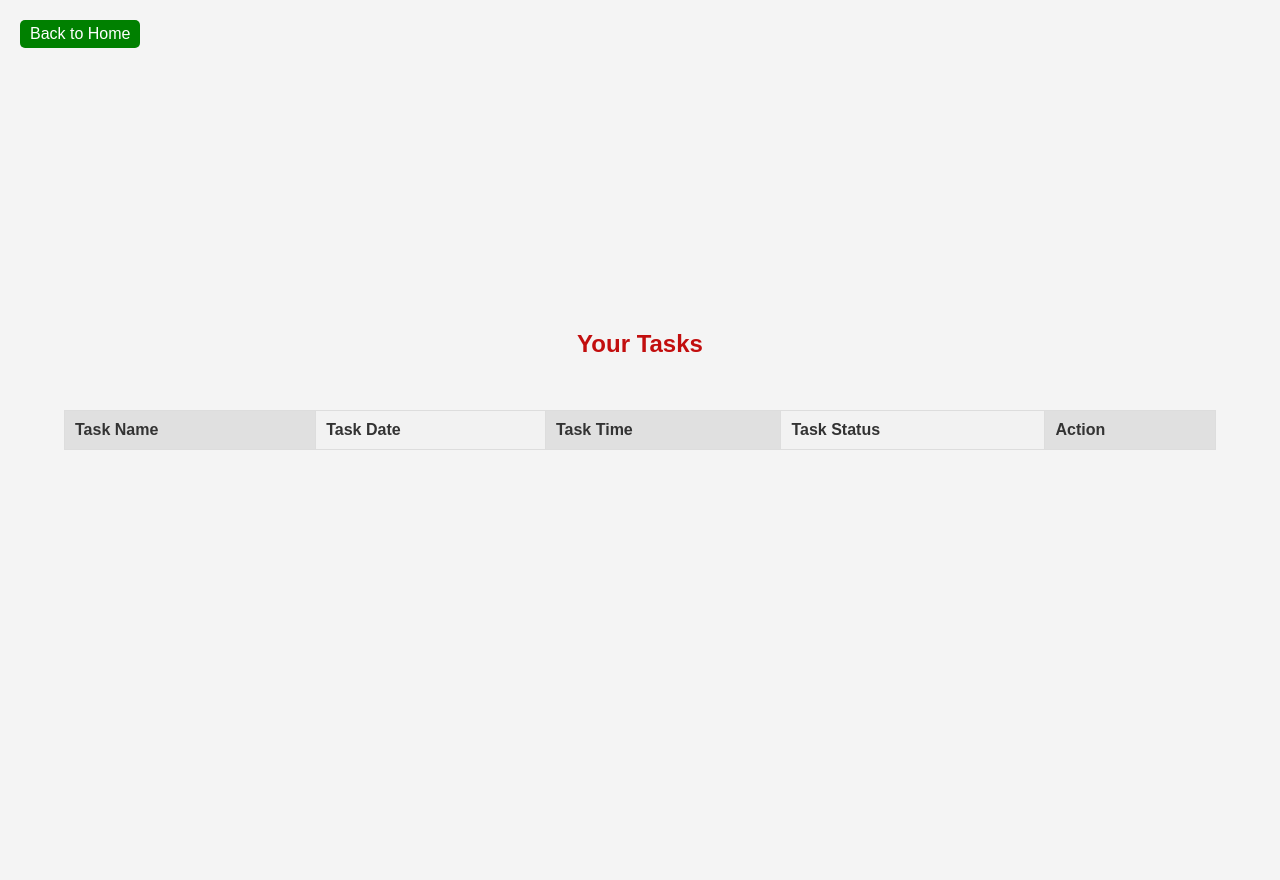
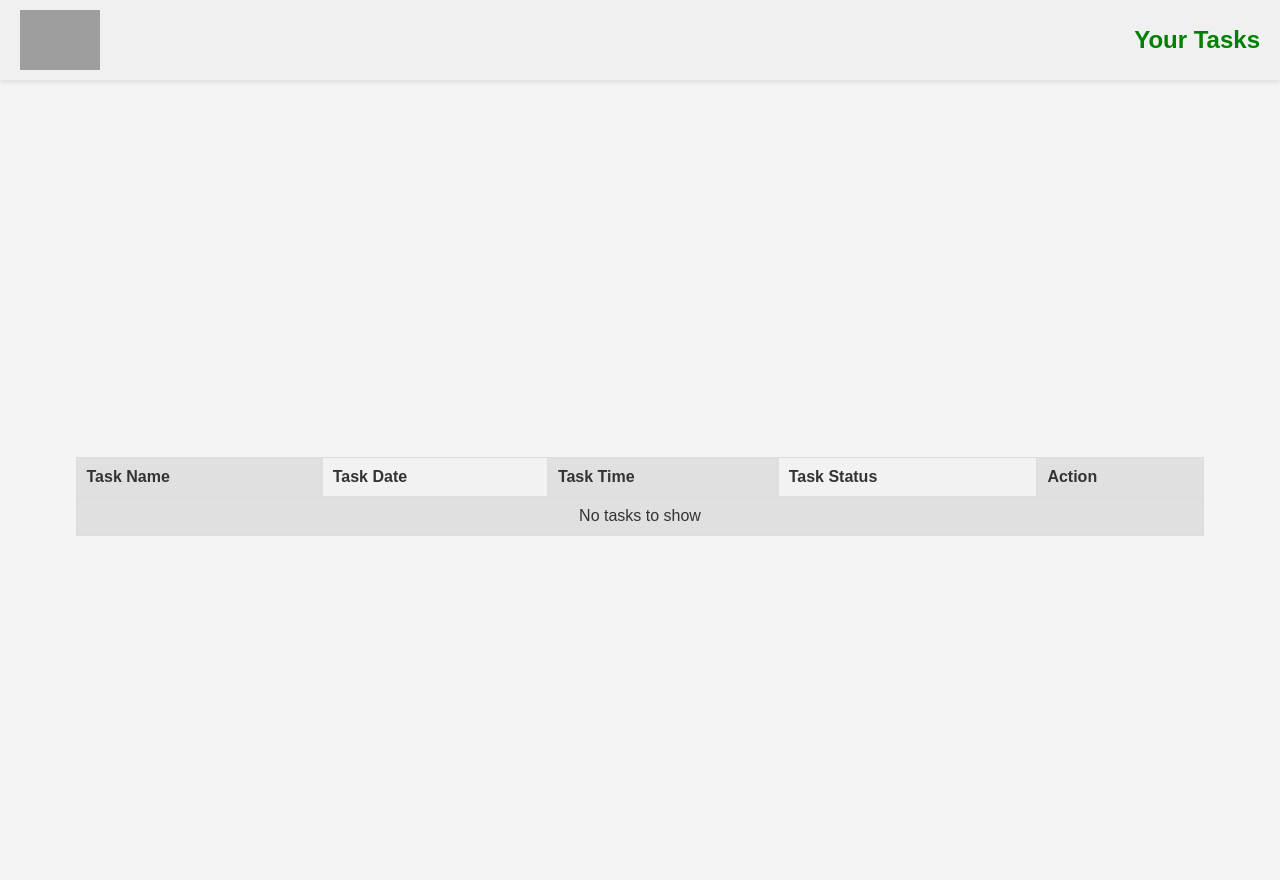
Before and after one commit to SuhailAshraf19/web_projects, a PHP site: page /tasks.html in a window 1280 px wide. Before the commit the page ends 450 px from the top, so only its background shows below. Run offline with PHP 8.4, Linux system fonts and the light colour scheme; lists and menus that the app fills with data are empty; grey boxes are pictures that could not be loaded.

Commit message:
new functions like checked and unchecked tasks added

```diff
--- a/to_do_list/index.html
+++ b/to_do_list/index.html
@@ -19,13 +19,13 @@
         </div>
         <div id="side-nav" class="side-nav">
             <div onclick="javascript:void(0)" class="close-btn" id="close-btn">&times;</div>
-            <a href="tasks.html">View All Tasks</a>
+            <a id="view-all-tasks-side-btn" href="tasks.html">View All Tasks</a>
            <div id="tasks_date">
             <input type="date" id="date-input">
             <button id="filter-button">Find Tasks</button>
            </div>
-            <a href="#">View Checked Tasks</a>
-            <a href="#">View unchecked Tasks</a>
+            <a id="show-checked-btn" href="tasks.html">View Checked Tasks</a>
+            <a id="show-unchecked-btn" href="tasks.html">View unchecked Tasks</a>
         </div>
 
         <div class="add_task">
--- a/to_do_list/style.css
+++ b/to_do_list/style.css
@@ -3,7 +3,9 @@ body {
     background-color: #f4f4f4;
     color: #333;
     margin: 0;
-    padding: 0;
+    padding-top: 10vh;
+    padding-right: 1vw;
+    padding-left: 1vw;
     display: flex;
     flex-direction: column;
     align-items: center;
@@ -21,6 +23,23 @@ body {
     align-items: center;
    text-align: center;
    padding: 10px;
+}
+#head2{
+    display: flex;
+    justify-content: space-between; /* Distribute space between items */
+    align-items: center; /* Align items vertically */
+    padding: 10px 20px; /* Add padding around the navbar */
+    background-color: #f0f0f0;
+    box-shadow: 0 2px 5px rgba(0, 0, 0, 0.1);
+    position: fixed; /* Stick the navbar to the top */
+    top: 0;
+    left: 0;
+    right: 0;
+    z-index: 1000; /* Ensure it stays above other content */
+    height: 60px; /* Set a specific height for the navbar */
+}
+#head2 h1{
+    color:green
 }
 h1{
     display: inline-block;
@@ -132,16 +151,11 @@ main {
     background-color: #0056b3;
 }
 #back_home{
-    text-decoration: none;
-    color: white;
-    position: absolute; /* or 'fixed' if you want it to stay in the corner even when scrolling */
-    top: 20px;          /* Distance from the top of the page */
-    left: 20px;         /* Distance from the left of the page */
-    padding: 5px 10px;  /* Optional padding for better spacing */
-    background-color: green; /* Optional background for better visibility */
-    border-radius: 5px; /* Optional rounded corners */
+    height: 60px; /* Adjust the size of the image */
+    cursor: pointer; /* Changes cursor to pointer when hovering */
 
 }
+
 #nav_image{
     display: inline-block;
     text-decoration: none;
@@ -149,7 +163,7 @@ main {
     right: 20px;         /* Distance from the left of the page *//* Optional padding for better spacing */
     background-color: transparent; /* Optional background for better visibility */
     border-radius: 5px; /* Optional rounded corners */
-    height: 6vw;
+    height: 5vw;
     width: auto;
     max-width: 15vw;
     padding-left: 5vw;
@@ -240,7 +254,9 @@ main {
 /* for tasks.html */
 /* Container styling */
 #task-table {
-    width: 90%; /* Occupy 90% of the screen width */
+
+    width: 90%;
+    /* Occupy 90% of the screen width */
     margin: 20px auto; /* Center the table horizontally */
     border-collapse: collapse; /* Ensure borders collapse to avoid double borders */
 }
@@ -279,11 +295,7 @@ main {
 }
 
 /* Responsive Design for Smaller Screens */
-@media (max-width: 600px) {
-    #task-table, #task-table th, #task-table td {
-        font-size: 12px; /* Reduce font size on smaller screens */
-    }
-}
+
 /* Odd Row Styling */
 #task-table tbody tr:nth-child(odd) {
     background-color: #d3d3d3; /* Light grey background for odd rows */
--- a/to_do_list/tasks.html
+++ b/to_do_list/tasks.html
@@ -7,12 +7,16 @@
     <link rel="stylesheet" href="style.css">
 </head>
 <body>
-    <header>
-        <h1>Your Tasks</h1>
+    <header id="head2">
+
+         <img src="back_home.png" id="back_home" onclick="go_to_home()">
+         <h1>Your Tasks</h1>
+
     </header>
 
     <main>
-        <ul id="task-list"></ul>
+          <ul id="task-list"></ul>
+
         <table id="task-table">
             <thead>
                 <tr>
@@ -27,7 +31,6 @@
                 <!-- Tasks will be populated here -->
             </tbody>
         </table>
-        <a id="back_home" href="index.html">Back to Home</a>
     </main>
 
     <script src="view-tasks.js"></script>
--- a/to_do_list/view-tasks.js
+++ b/to_do_list/view-tasks.js
@@ -4,34 +4,44 @@ const taskTableBody = document.getElementById('task-table-body');
 // Load tasks from Local Storage on page load
 document.addEventListener('DOMContentLoaded', loadTasks);
 
-// Function to load tasks from Local Storage
 function loadTasks() {
-    // Get the selected date from URL parameters
-    const urlParams = new URLSearchParams(window.location.search);
-    const selectedDate = urlParams.get('date'); // Expected format: "DD-MM-YYYY"
-
-    // Parse tasks from Local Storage
     const tasks = JSON.parse(localStorage.getItem('tasks')) || [];
 
-    // Clear any existing tasks in the table
+    const filterDate = localStorage.getItem('filterDate');
+    const taskFilter = localStorage.getItem('taskFilter');
+
+    // Clear existing tasks
+    let tasksToShow = 0;
     taskTableBody.innerHTML = '';
 
-    // Filter and display tasks based on whether a date is selected
     tasks.forEach((task, index) => {
-        const [taskDate, time] = task.dateTime.split(' ');
+        const [date, time] = task.dateTime.split(' ');
 
-        if (!selectedDate || taskDate === selectedDate) {
+        // Apply date filter if filterDate is set
+        if (filterDate) {
+            const [day, month, year] = date.split('-');
+            const formattedTaskDate = `${year}-${month.padStart(2, '0')}-${day.padStart(2, '0')}`;
+            if (formattedTaskDate !== filterDate) {
+                return; // Skip tasks that do not match the filter date
+            }
+        }
+
+        // Apply checked/unchecked filter
+        if (taskFilter === 'checked' && !task.done) return;
+        if (taskFilter === 'unchecked' && task.done) return;
+
+        // Create table row for the task
         const tr = document.createElement('tr');
-
         tr.innerHTML = `
             <td>${task.text}</td>
-                <td>${taskDate}</td>
+            <td>${date}</td>
             <td>${time}</td>
             <td><input type="checkbox" class="task-checkbox" ${task.done ? 'checked' : ''}></td>
             <td><button class="delete-btn">Delete</button></td>
         `;
 
         taskTableBody.appendChild(tr);
+        tasksToShow++;
 
         // Handle task completion
         const checkbox = tr.querySelector('.task-checkbox');
@@ -44,26 +54,28 @@ function loadTasks() {
         deleteBtn.addEventListener('click', () => {
             deleteTask(index, tr);
         });
+    });
+    if (tasksToShow === 0) {
+        const noTasksMessage = document.createElement('tr');
+        noTasksMessage.innerHTML = `
+            <td colspan="5" style="text-align: center;">No tasks to show</td>
+        `;
+        taskTableBody.appendChild(noTasksMessage);
     }
-    });
 }
 
-// Function to toggle task completion status
 function toggleTaskDone(index, isDone) {
     const tasks = JSON.parse(localStorage.getItem('tasks')) || [];
     tasks[index].done = isDone;
     localStorage.setItem('tasks', JSON.stringify(tasks));
 }
 
-// Function to delete a task
 function deleteTask(index, element) {
     let tasks = JSON.parse(localStorage.getItem('tasks')) || [];
     tasks.splice(index, 1); // Remove task from array
     localStorage.setItem('tasks', JSON.stringify(tasks));
     taskTableBody.removeChild(element);
 }
-
-// Event listener for "Show All Tasks" button
-document.getElementById('show-all-tasks-btn').addEventListener('click', function () {
-    window.location.href = 'tasks.html'; // Reload the page without any query parameters
-});
+function go_to_home() {
+    window.location.href = 'index.html';
+}
```
Also changed, not shown: to_do_list/script.js (+44 -0 lines). Lines whose indentation alone changed are shown as unchanged.
